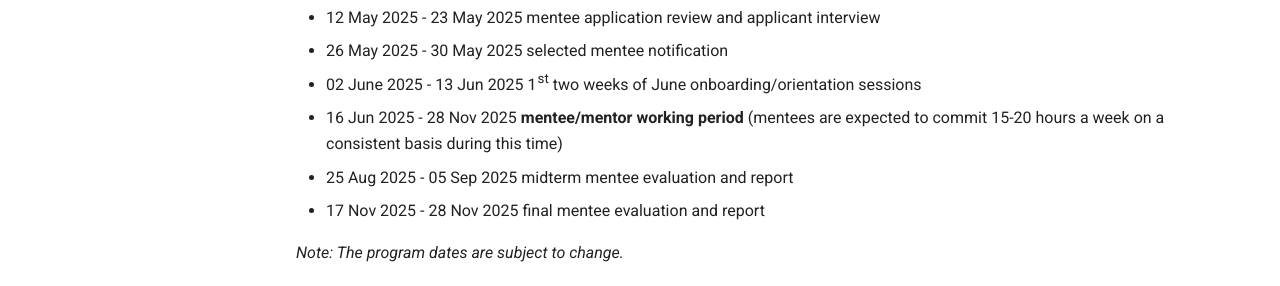
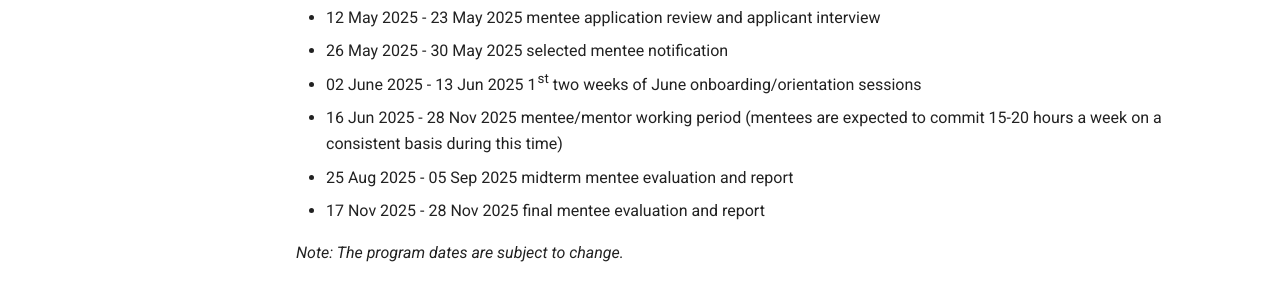
Before and after one commit to arsulegai/mentorship-program, an MkDocs documentation site: the page built from docs/index.md, in a window 1280 px wide and 900 px high, scrolled down 1346 px. Shown: the part 152-438 px from the top of the window. Built offline with MkDocs 1.6.1 and Material for MkDocs 9.7.7, drawn with Linux system fonts in a browser that asks for light colours; comment, search, counter and statistics services are not loaded; the version menu is left out.

```diff
--- a/docs/index.md
+++ b/docs/index.md
@@ -47,7 +47,7 @@ The LF Decentralized Trust Mentorship Program provides a structured remote learn
 *   26 May 2025 - 30 May 2025 selected mentee notification
 
 *   02 June 2025 - 13 Jun 2025 1st two weeks of June onboarding/orientation sessions
-*   16 Jun 2025 - 28 Nov 2025 **mentee/mentor working period** (mentees are expected to commit 15-20 hours a week on a consistent basis during this time)
+*   16 Jun 2025 - 28 Nov 2025 mentee/mentor working period (mentees are expected to commit 15-20 hours a week on a consistent basis during this time)
 *   25 Aug 2025 - 05 Sep 2025 midterm mentee evaluation and report
 *   17 Nov 2025 - 28 Nov 2025  final mentee evaluation and report
 
```
